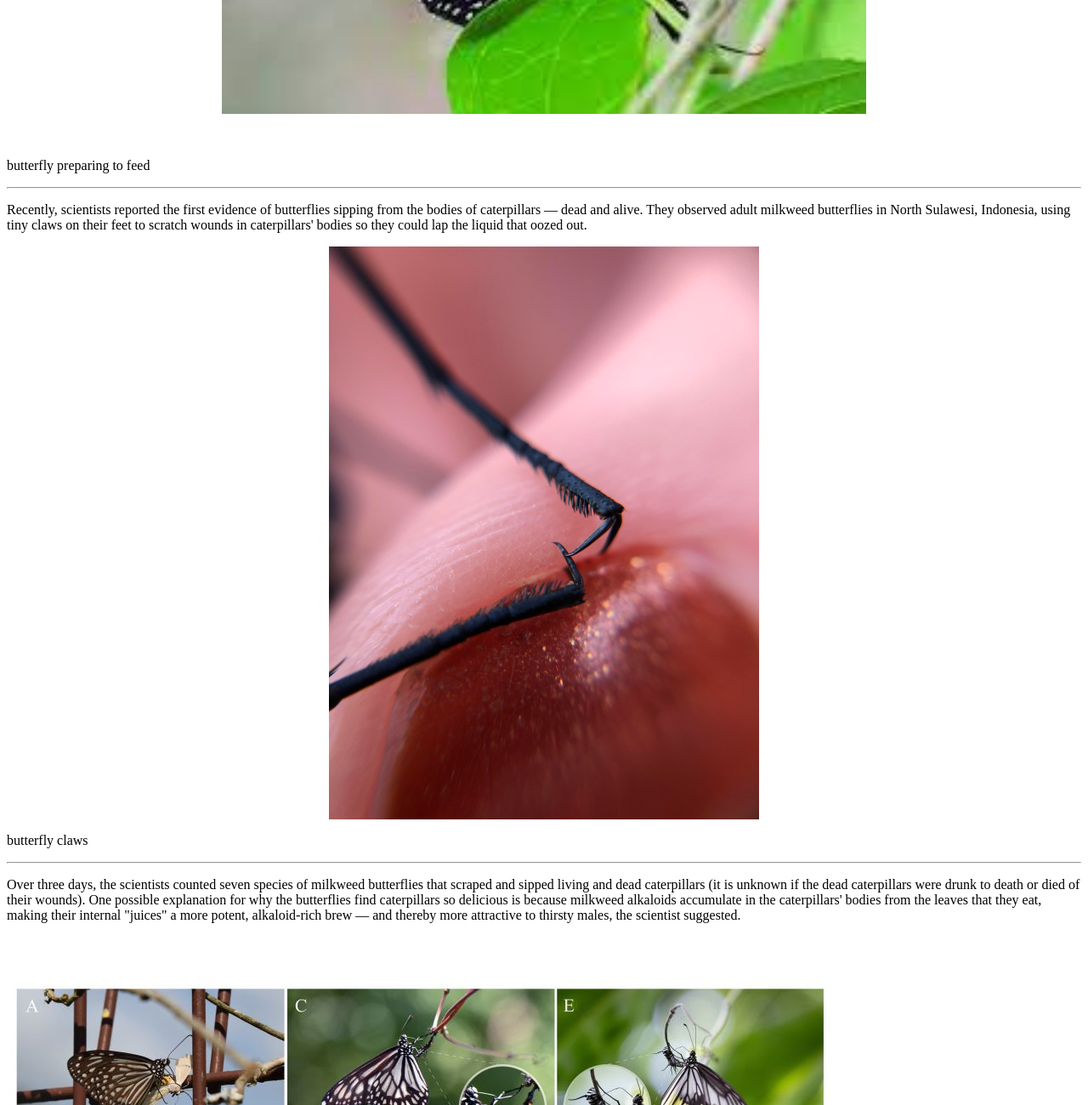
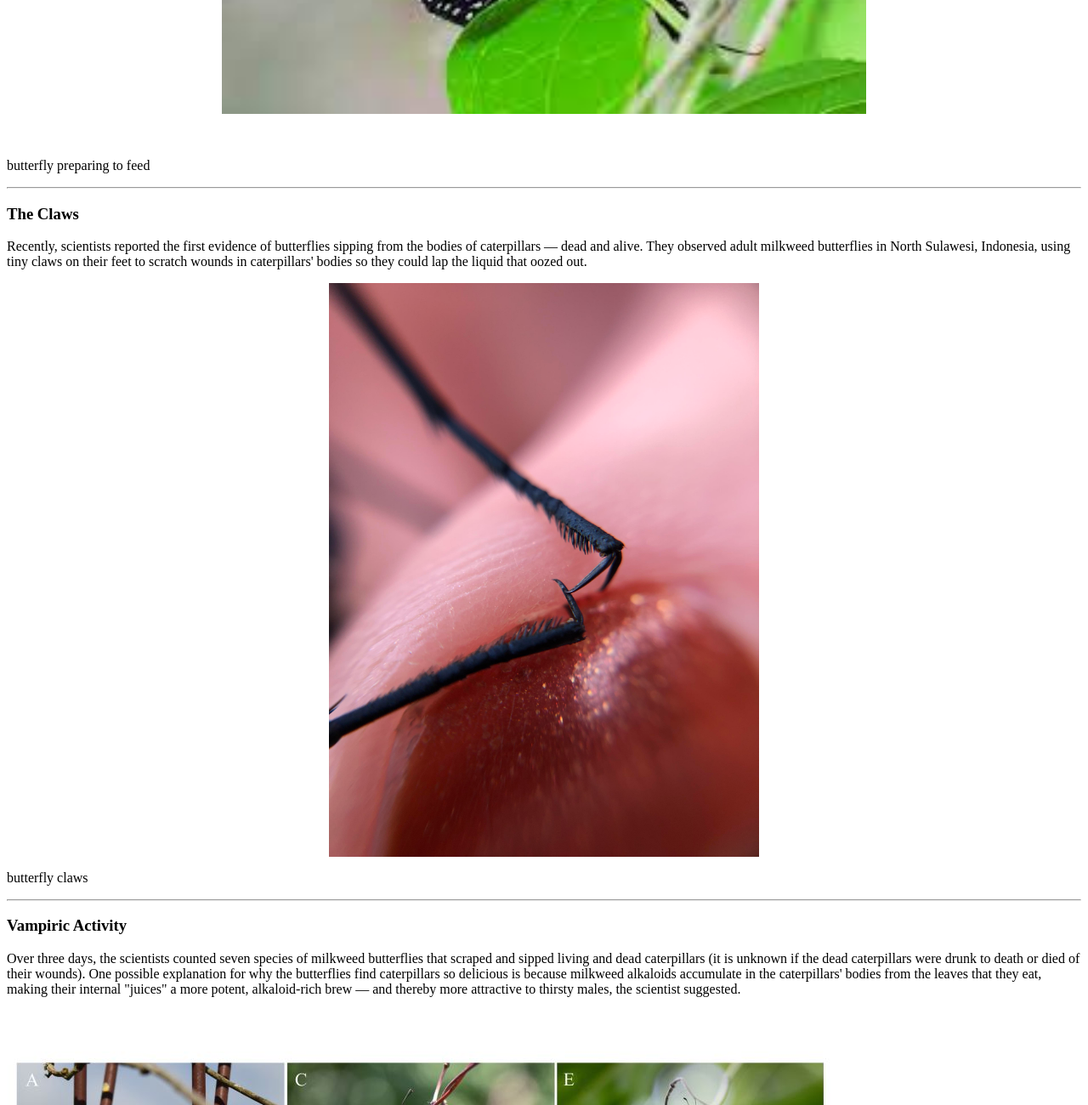
Before and after one commit to cellardor/cellardor.github.io, a plain HTML site: page index.html in a window 1280 px wide. Shown: the part 598-1898 px from the top of the page at 85% size. Drawn offline with Linux system fonts and the light colour scheme.

Commit message:
Update index.html

```diff
--- a/index.html
+++ b/index.html
@@ -22,11 +22,13 @@
     <br></br>
     <p class="capition">butterfly preparing to feed</p>
     <hr></hr>
+    <h3>The Claws</h3>
     <p>Recently, scientists reported the first evidence of butterflies sipping from the bodies of caterpillars — dead and alive. They observed adult milkweed butterflies in North Sulawesi, Indonesia, using tiny claws on their feet to scratch wounds in caterpillars' bodies so they could lap the liquid that oozed out.</p>
 
     <img src="./assets/butterfly_claw.jpeg" alt="Butterfly Claw" id="butterfly_claw"/>
     <p class="capition">butterfly claws</p>
     <hr></hr>
+    <h3>Vampiric Activity</h3>
     <p>Over three days, the scientists counted seven species of milkweed butterflies that scraped and sipped living and dead caterpillars (it is unknown if the dead caterpillars were drunk to death or died of their wounds). One possible explanation for why the butterflies find caterpillars so delicious is because milkweed alkaloids accumulate in the caterpillars' bodies from the leaves that they eat, making their internal "juices" a more potent, alkaloid-rich brew — and thereby more attractive to thirsty males, the scientist suggested.</p>
 
     <img src="./assets/butterfly_feeding.jpeg" alt="Butterfly Feeding"
```
